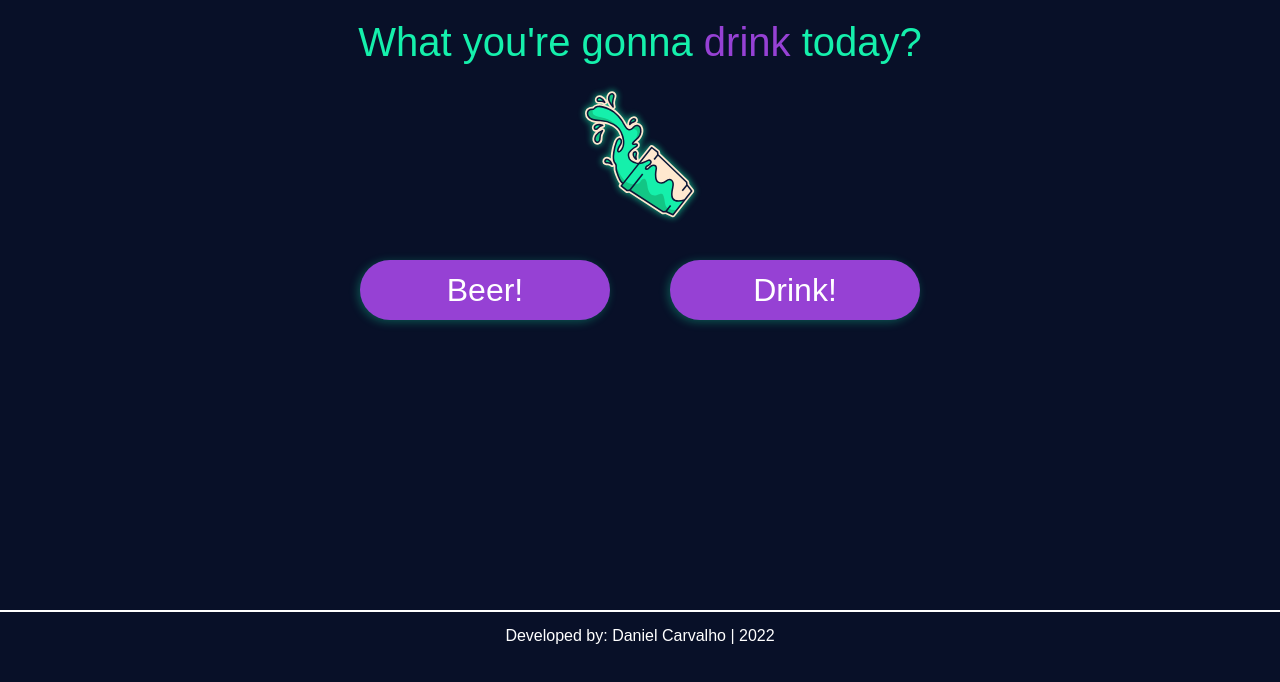
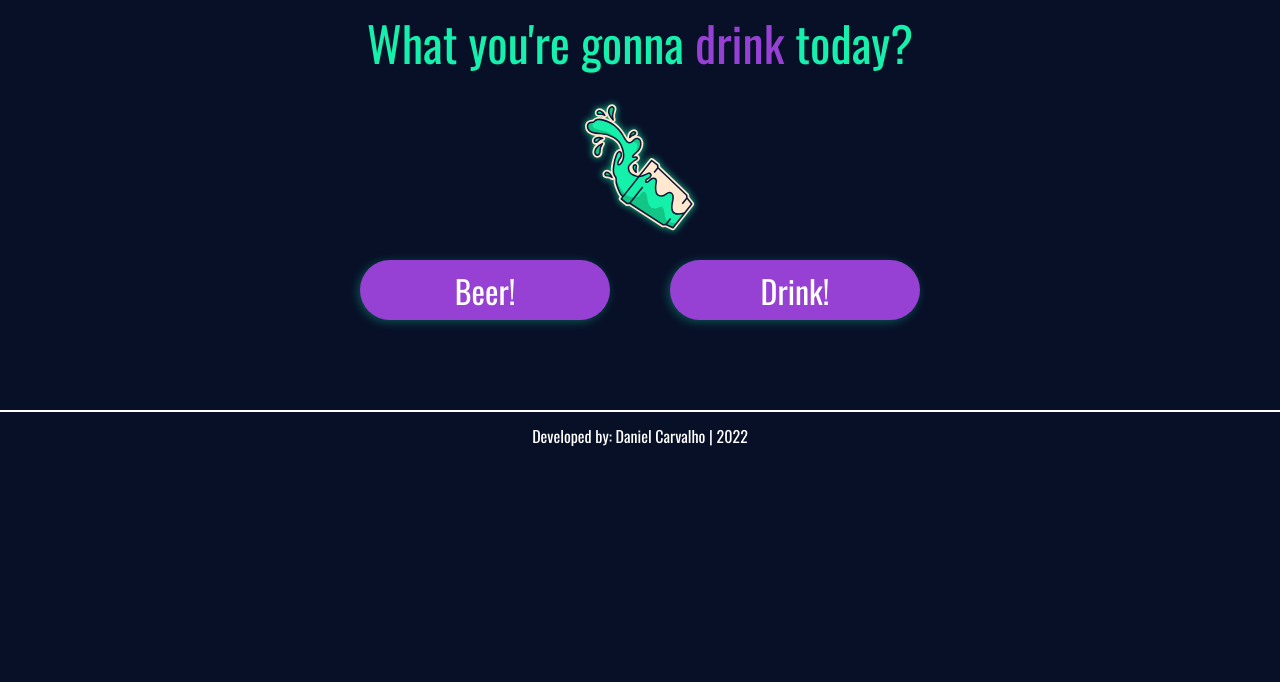
Before and after one commit to carvalhodanielg/drink-or-beer, a React (Create React App) app: page / in a window 1280 px wide. Shown: the top 682 px of the page. Built offline with nearby package versions, Linux system fonts and the light colour scheme.

Commit message:
fonts style, footer an title hover

```diff
--- a/public/index.html
+++ b/public/index.html
@@ -24,7 +24,10 @@
       work correctly both with client-side routing and a non-root public URL.
       Learn how to configure a non-root public URL by running `npm run build`.
     -->
-    <title>React App</title>
+    <title>Drink or Beer App</title>
+    <link rel="preconnect" href="https://fonts.googleapis.com">
+    <link rel="preconnect" href="https://fonts.gstatic.com" crossorigin>
+    <link href="https://fonts.googleapis.com/css2?family=Oswald:wght@200;400;600&display=swap" rel="stylesheet">
   </head>
   <body>
     <noscript>You need to enable JavaScript to run this app.</noscript>
--- a/src/App.css
+++ b/src/App.css
@@ -1,7 +1,7 @@
 *{
     box-sizing: border-box;
     margin: 0;
-    font-family: Arial, sans-serif;
+    font-family: 'Oswald', sans-serif;
     color: white;
 }
 
@@ -46,8 +46,7 @@ margin: 0 auto;
 }
 
 .content{
-
-
+    font-family: Arial, sans-serif;
 }
 
 .content h2{
@@ -68,6 +67,7 @@ margin: 0 auto;
 
 }
 
+
 .image-content{
     display: flex;
     flex-direction: row;
--- a/src/App.js
+++ b/src/App.js
@@ -109,7 +109,7 @@ return (
       </div>
 
         {
-          <C.Footer margin={toggle} >Developed by: Daniel Carvalho | 2022</C.Footer>
+          <C.Footer margin={toggle} ><a href='https://github.com/carvalhodanielg'> Developed by: Daniel Carvalho | 2022 </a></C.Footer>
         }
 
     </div>
--- a/src/AppStyle.js
+++ b/src/AppStyle.js
@@ -2,13 +2,12 @@ import styled from 'styled-components';
 
 
 export const Header = styled.div`
-
     display: flex;
     flex-direction: column;
     justify-content: center;
     align-items: center;
     height: 250px;
-    font-size: 2.5rem;
+    font-size: 3rem;
     color: rgb(21, 240, 172);
 
     img{
@@ -23,7 +22,13 @@ export const Header = styled.div`
 
         span{
             color: rgb(150,65,212);
+
+            &:hover{
+                color: rgba(150,65,212, .9);
+            }
         }
+
+
     }
 
 `;
@@ -59,7 +64,14 @@ export const Footer = styled.footer`
         text-align: center;
 
         margin-top: ${(toggle) => toggle.margin===null?'30vh':0}
+        text-decoration: none;
 
+        a{
+            text-decoration: none;
 
+            &:hover{
+                color: rgba(255,255,255,.8)
+            }
+        }
 
 `;
```
